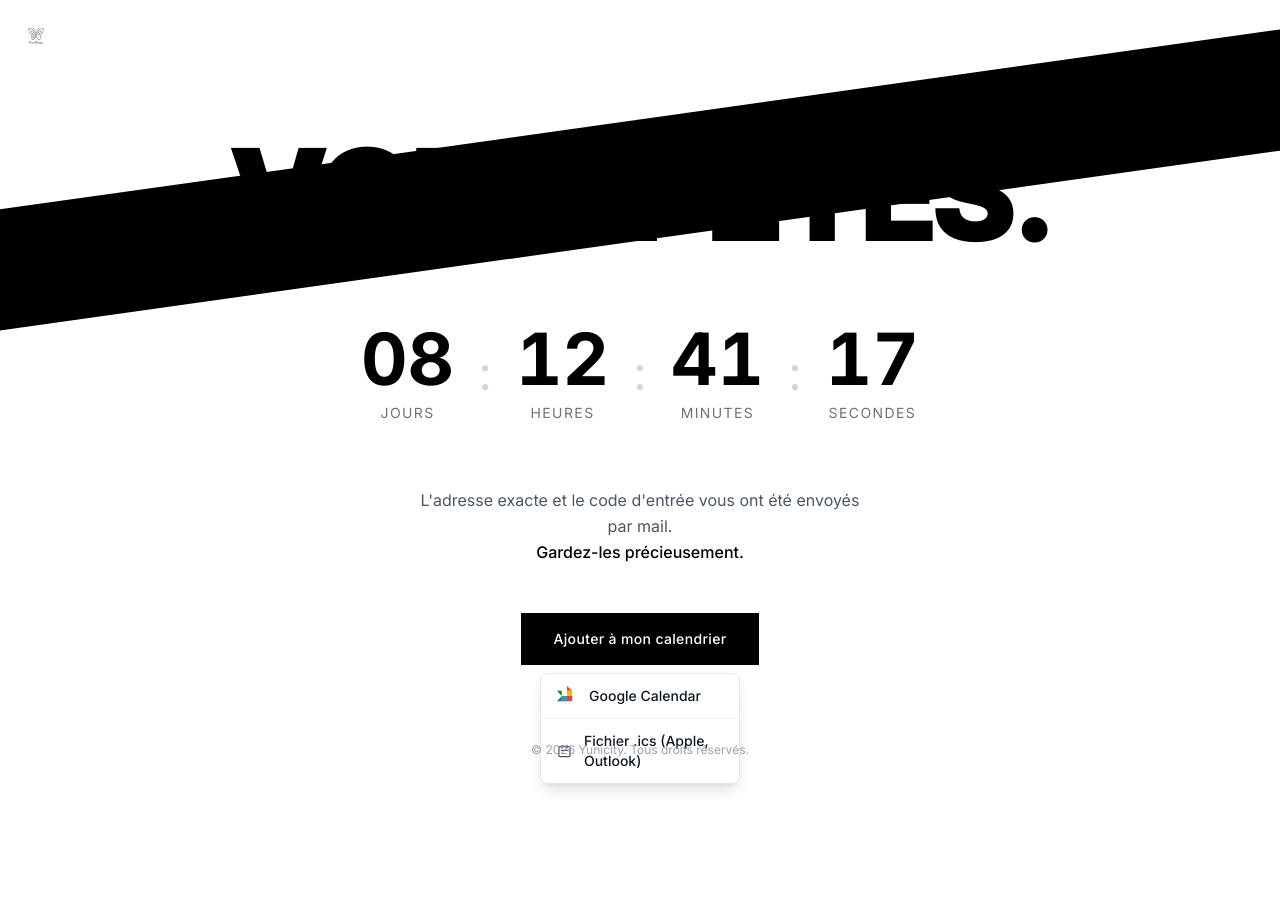
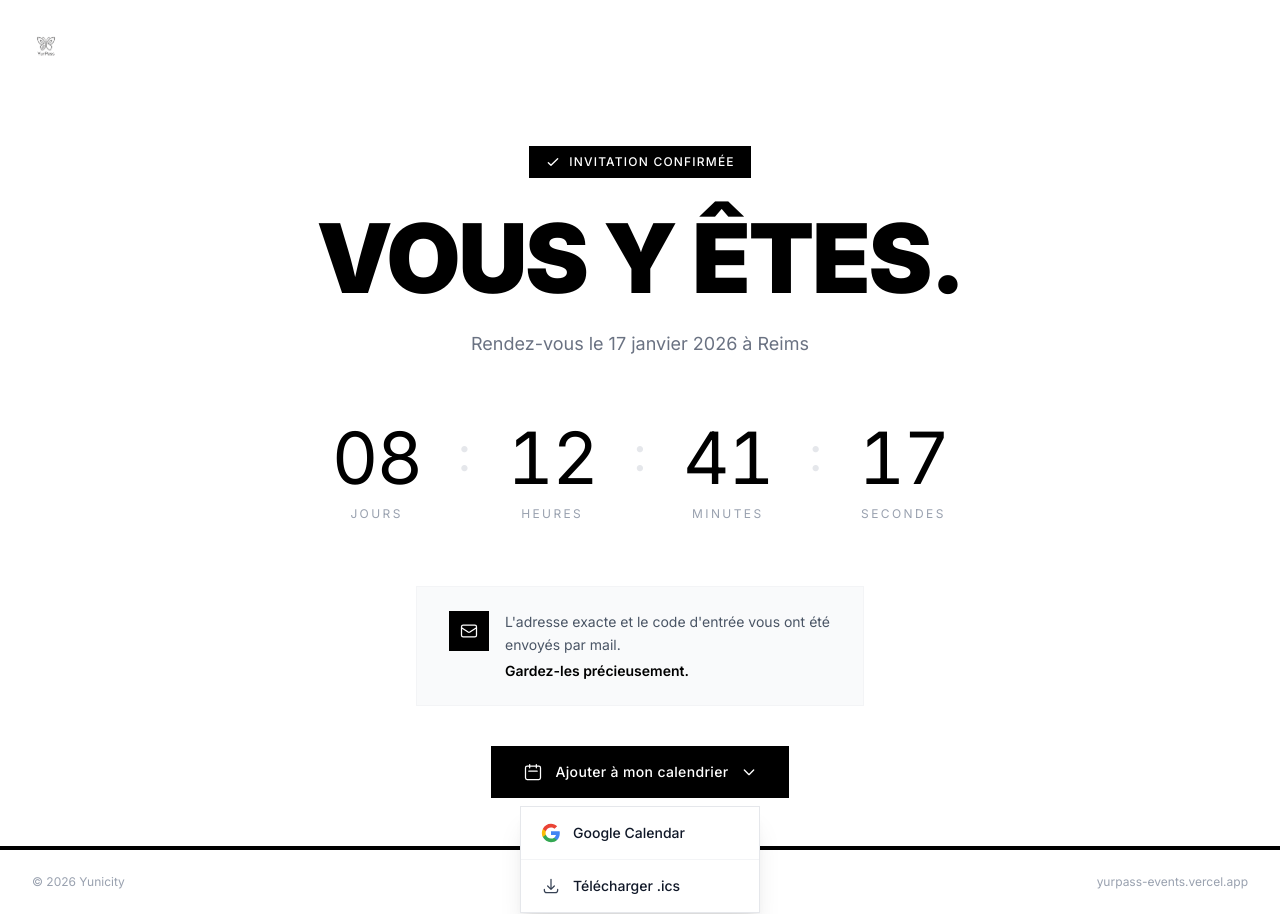
Before and after one commit to Kyria-Zaire/yurpass-events, a Next.js app: page /confirmation in a window 1280 px wide. Both pictures are taken after a click on the button "Ajouter à mon calendrier". Before the commit the page ends 800 px from the top, so only its background shows below. Built offline with nearby package versions, Linux system fonts and the light colour scheme.

Commit message:
Improve confirmation page design

```diff
--- a/src/app/confirmation/page.tsx
+++ b/src/app/confirmation/page.tsx
@@ -83,152 +83,141 @@ export default function ConfirmationPage() {
   };
 
   return (
-    <div className="min-h-screen bg-white relative overflow-hidden">
-      {/* Ruban noir diagonal */}
-      <div className="absolute top-0 left-0 w-full h-full pointer-events-none">
-        <div
-          className="absolute bg-black"
-          style={{
-            width: "200%",
-            height: "120px",
-            top: "15%",
-            left: "-50%",
-            transform: "rotate(-8deg)",
-          }}
-        />
-      </div>
-
+    <div className="min-h-screen bg-white relative overflow-hidden flex flex-col">
       {/* Header */}
-      <header className="relative z-10 py-6 px-6">
+      <header className="relative z-10 py-8 px-8">
         <Link href="/" className="inline-block">
           <Image
             src="/images/yurpass.png"
             alt="YURPASS"
-            width={100}
-            height={30}
-            className="h-6 w-auto"
+            width={120}
+            height={36}
+            className="h-7 w-auto"
           />
         </Link>
       </header>
 
       {/* Main Content */}
-      <main className="relative z-10 flex flex-col items-center justify-center min-h-[80vh] px-6 text-center">
+      <main className="relative z-10 flex-1 flex flex-col items-center justify-center px-6 text-center py-12">
+        {/* Badge de confirmation */}
+        <div className="mb-8">
+          <span className="inline-flex items-center gap-2 px-4 py-2 bg-black text-white text-xs font-medium uppercase tracking-widest">
+            <svg className="w-4 h-4" fill="none" viewBox="0 0 24 24" stroke="currentColor">
+              <path strokeLinecap="round" strokeLinejoin="round" strokeWidth={2} d="M5 13l4 4L19 7" />
+            </svg>
+            Invitation confirmée
+          </span>
+        </div>
+
         {/* Titre massif */}
-        <h1 className="text-5xl sm:text-7xl md:text-8xl lg:text-9xl font-black tracking-tighter text-black mb-16">
+        <h1 className="text-4xl sm:text-6xl md:text-7xl lg:text-8xl font-black tracking-tight text-black mb-6">
           VOUS Y ÊTES.
         </h1>
 
-        {/* Compte à rebours */}
-        <div className="flex items-center gap-2 sm:gap-4 md:gap-6 mb-16">
-          <div className="flex flex-col items-center">
-            <span className="text-4xl sm:text-5xl md:text-6xl lg:text-7xl font-bold text-black tabular-nums">
+        {/* Sous-titre */}
+        <p className="text-gray-500 text-base sm:text-lg mb-16 max-w-md">
+          Rendez-vous le 17 janvier 2026 à Reims
+        </p>
+
+        {/* Compte à rebours avec design épuré */}
+        <div className="flex items-start justify-center gap-1 sm:gap-3 mb-16">
+          <div className="flex flex-col items-center px-3 sm:px-6">
+            <span className="text-5xl sm:text-6xl md:text-7xl font-extralight text-black tabular-nums tracking-tight">
               {mounted ? formatNumber(timeLeft.days) : "--"}
             </span>
-            <span className="text-xs sm:text-sm uppercase tracking-widest text-gray-500 mt-2">
+            <span className="text-[10px] sm:text-xs uppercase tracking-[0.2em] text-gray-400 mt-3">
               Jours
             </span>
           </div>
 
-          <span className="text-3xl sm:text-4xl md:text-5xl font-light text-gray-300">
+          <span className="text-4xl sm:text-5xl font-extralight text-gray-200 mt-2">
             :
           </span>
 
-          <div className="flex flex-col items-center">
-            <span className="text-4xl sm:text-5xl md:text-6xl lg:text-7xl font-bold text-black tabular-nums">
+          <div className="flex flex-col items-center px-3 sm:px-6">
+            <span className="text-5xl sm:text-6xl md:text-7xl font-extralight text-black tabular-nums tracking-tight">
               {mounted ? formatNumber(timeLeft.hours) : "--"}
             </span>
-            <span className="text-xs sm:text-sm uppercase tracking-widest text-gray-500 mt-2">
+            <span className="text-[10px] sm:text-xs uppercase tracking-[0.2em] text-gray-400 mt-3">
               Heures
             </span>
           </div>
 
-          <span className="text-3xl sm:text-4xl md:text-5xl font-light text-gray-300">
+          <span className="text-4xl sm:text-5xl font-extralight text-gray-200 mt-2">
             :
           </span>
 
-          <div className="flex flex-col items-center">
-            <span className="text-4xl sm:text-5xl md:text-6xl lg:text-7xl font-bold text-black tabular-nums">
+          <div className="flex flex-col items-center px-3 sm:px-6">
+            <span className="text-5xl sm:text-6xl md:text-7xl font-extralight text-black tabular-nums tracking-tight">
               {mounted ? formatNumber(timeLeft.minutes) : "--"}
             </span>
-            <span className="text-xs sm:text-sm uppercase tracking-widest text-gray-500 mt-2">
+            <span className="text-[10px] sm:text-xs uppercase tracking-[0.2em] text-gray-400 mt-3">
               Minutes
             </span>
           </div>
 
-          <span className="text-3xl sm:text-4xl md:text-5xl font-light text-gray-300 hidden sm:block">
+          <span className="text-4xl sm:text-5xl font-extralight text-gray-200 mt-2 hidden sm:block">
             :
           </span>
 
-          <div className="flex-col items-center hidden sm:flex">
-            <span className="text-4xl sm:text-5xl md:text-6xl lg:text-7xl font-bold text-black tabular-nums">
+          <div className="flex-col items-center px-3 sm:px-6 hidden sm:flex">
+            <span className="text-5xl sm:text-6xl md:text-7xl font-extralight text-black tabular-nums tracking-tight">
               {mounted ? formatNumber(timeLeft.seconds) : "--"}
             </span>
-            <span className="text-xs sm:text-sm uppercase tracking-widest text-gray-500 mt-2">
+            <span className="text-[10px] sm:text-xs uppercase tracking-[0.2em] text-gray-400 mt-3">
               Secondes
             </span>
           </div>
         </div>
 
-        {/* Texte informatif */}
-        <p className="text-gray-600 text-sm sm:text-base max-w-md mb-12 leading-relaxed">
-          L&apos;adresse exacte et le code d&apos;entrée vous ont été envoyés
-          par mail.
-          <br />
-          <span className="text-black font-medium">
-            Gardez-les précieusement.
-          </span>
-        </p>
+        {/* Carte info */}
+        <div className="bg-gray-50 border border-gray-100 px-8 py-6 mb-10 max-w-md w-full">
+          <div className="flex items-start gap-4">
+            <div className="w-10 h-10 bg-black flex items-center justify-center flex-shrink-0">
+              <svg className="w-5 h-5 text-white" fill="none" viewBox="0 0 24 24" stroke="currentColor">
+                <path strokeLinecap="round" strokeLinejoin="round" strokeWidth={1.5} d="M3 8l7.89 5.26a2 2 0 002.22 0L21 8M5 19h14a2 2 0 002-2V7a2 2 0 00-2-2H5a2 2 0 00-2 2v10a2 2 0 002 2z" />
+              </svg>
+            </div>
+            <div className="text-left">
+              <p className="text-sm text-gray-600 leading-relaxed">
+                L&apos;adresse exacte et le code d&apos;entrée vous ont été envoyés par mail.
+              </p>
+              <p className="text-sm text-black font-semibold mt-1">
+                Gardez-les précieusement.
+              </p>
+            </div>
+          </div>
+        </div>
 
         {/* Bouton Calendrier */}
         <div className="relative">
           <button
             onClick={() => setShowCalendarMenu(!showCalendarMenu)}
-            className="bg-black text-white px-8 py-4 text-sm font-medium tracking-wide hover:bg-gray-900 transition-colors"
+            className="group flex items-center gap-3 bg-black text-white px-8 py-4 text-sm font-medium tracking-wide hover:bg-gray-900 transition-colors"
           >
+            <svg className="w-5 h-5" fill="none" viewBox="0 0 24 24" stroke="currentColor">
+              <path strokeLinecap="round" strokeLinejoin="round" strokeWidth={1.5} d="M8 7V3m8 4V3m-9 8h10M5 21h14a2 2 0 002-2V7a2 2 0 00-2-2H5a2 2 0 00-2 2v12a2 2 0 002 2z" />
+            </svg>
             Ajouter à mon calendrier
+            <svg className="w-4 h-4 transition-transform group-hover:translate-y-0.5" fill="none" viewBox="0 0 24 24" stroke="currentColor">
+              <path strokeLinecap="round" strokeLinejoin="round" strokeWidth={2} d="M19 9l-7 7-7-7" />
+            </svg>
           </button>
 
           {/* Menu déroulant */}
           {showCalendarMenu && (
-            <div className="absolute top-full left-1/2 -translate-x-1/2 mt-2 bg-white border border-gray-200 shadow-lg rounded-lg overflow-hidden min-w-[200px]">
+            <div className="absolute top-full left-1/2 -translate-x-1/2 mt-2 bg-white border border-gray-200 shadow-xl overflow-hidden min-w-[240px] z-20">
               <a
                 href={generateGoogleCalendarUrl()}
                 target="_blank"
                 rel="noopener noreferrer"
-                className="flex items-center gap-3 px-4 py-3 hover:bg-gray-50 transition-colors text-left"
+                className="flex items-center gap-3 px-5 py-4 hover:bg-gray-50 transition-colors text-left"
               >
-                <svg
-                  className="w-5 h-5"
-                  viewBox="0 0 24 24"
-                  fill="none"
-                  xmlns="http://www.w3.org/2000/svg"
-                >
-                  <path
-                    d="M18.316 5.684H5.684v12.632h12.632V5.684z"
-                    fill="#fff"
-                  />
-                  <path
-                    d="M18.316 5.684L12 0v5.684h6.316z"
-                    fill="#EA4335"
-                  />
-                  <path
-                    d="M18.316 5.684H12v6.316h6.316V5.684z"
-                    fill="#FBBC04"
-                  />
-                  <path d="M12 12H5.684v6.316H12V12z" fill="#34A853" />
-                  <path d="M5.684 12V5.684H0L5.684 12z" fill="#188038" />
-                  <path
-                    d="M5.684 18.316V12L0 18.316h5.684z"
-                    fill="#1967D2"
-                  />
-                  <path
-                    d="M12 18.316V12l-6.316 6.316H12z"
-                    fill="#4285F4"
-                  />
-                  <path
-                    d="M18.316 12H12v6.316h6.316V12z"
-                    fill="#EA4335"
-                  />
+                <svg className="w-5 h-5" viewBox="0 0 24 24">
+                  <path fill="#4285F4" d="M22.56 12.25c0-.78-.07-1.53-.2-2.25H12v4.26h5.92c-.26 1.37-1.04 2.53-2.21 3.31v2.77h3.57c2.08-1.92 3.28-4.74 3.28-8.09z"/>
+                  <path fill="#34A853" d="M12 23c2.97 0 5.46-.98 7.28-2.66l-3.57-2.77c-.98.66-2.23 1.06-3.71 1.06-2.86 0-5.29-1.93-6.16-4.53H2.18v2.84C3.99 20.53 7.7 23 12 23z"/>
+                  <path fill="#FBBC05" d="M5.84 14.09c-.22-.66-.35-1.36-.35-2.09s.13-1.43.35-2.09V7.07H2.18C1.43 8.55 1 10.22 1 12s.43 3.45 1.18 4.93l2.85-2.22.81-.62z"/>
+                  <path fill="#EA4335" d="M12 5.38c1.62 0 3.06.56 4.21 1.64l3.15-3.15C17.45 2.09 14.97 1 12 1 7.7 1 3.99 3.47 2.18 7.07l3.66 2.84c.87-2.6 3.3-4.53 6.16-4.53z"/>
                 </svg>
                 <span className="text-sm font-medium text-gray-900">
                   Google Calendar
@@ -239,23 +228,13 @@ export default function ConfirmationPage() {
                   generateIcsFile();
                   setShowCalendarMenu(false);
                 }}
-                className="flex items-center gap-3 px-4 py-3 hover:bg-gray-50 transition-colors text-left w-full border-t border-gray-100"
+                className="flex items-center gap-3 px-5 py-4 hover:bg-gray-50 transition-colors text-left w-full border-t border-gray-100"
               >
-                <svg
-                  className="w-5 h-5 text-gray-600"
-                  fill="none"
-                  viewBox="0 0 24 24"
-                  stroke="currentColor"
-                >
-                  <path
-                    strokeLinecap="round"
-                    strokeLinejoin="round"
-                    strokeWidth={2}
-                    d="M8 7V3m8 4V3m-9 8h10M5 21h14a2 2 0 002-2V7a2 2 0 00-2-2H5a2 2 0 00-2 2v12a2 2 0 002 2z"
-                  />
+                <svg className="w-5 h-5 text-gray-700" fill="none" viewBox="0 0 24 24" stroke="currentColor">
+                  <path strokeLinecap="round" strokeLinejoin="round" strokeWidth={1.5} d="M4 16v1a3 3 0 003 3h10a3 3 0 003-3v-1m-4-4l-4 4m0 0l-4-4m4 4V4" />
                 </svg>
                 <span className="text-sm font-medium text-gray-900">
-                  Fichier .ics (Apple, Outlook)
+                  Télécharger .ics
                 </span>
               </button>
             </div>
@@ -263,11 +242,17 @@ export default function ConfirmationPage() {
         </div>
       </main>
 
+      {/* Ruban noir fin en bas */}
+      <div className="h-1 bg-black w-full" />
+
       {/* Footer */}
-      <footer className="relative z-10 py-6 px-6 text-center">
+      <footer className="py-6 px-8 flex items-center justify-between">
         <p className="text-xs text-gray-400">
-          © 2026 Yunicity. Tous droits réservés.
+          © 2026 Yunicity
         </p>
+        <Link href="/" className="text-xs text-gray-400 hover:text-black transition-colors">
+          yurpass-events.vercel.app
+        </Link>
       </footer>
     </div>
   );
```
